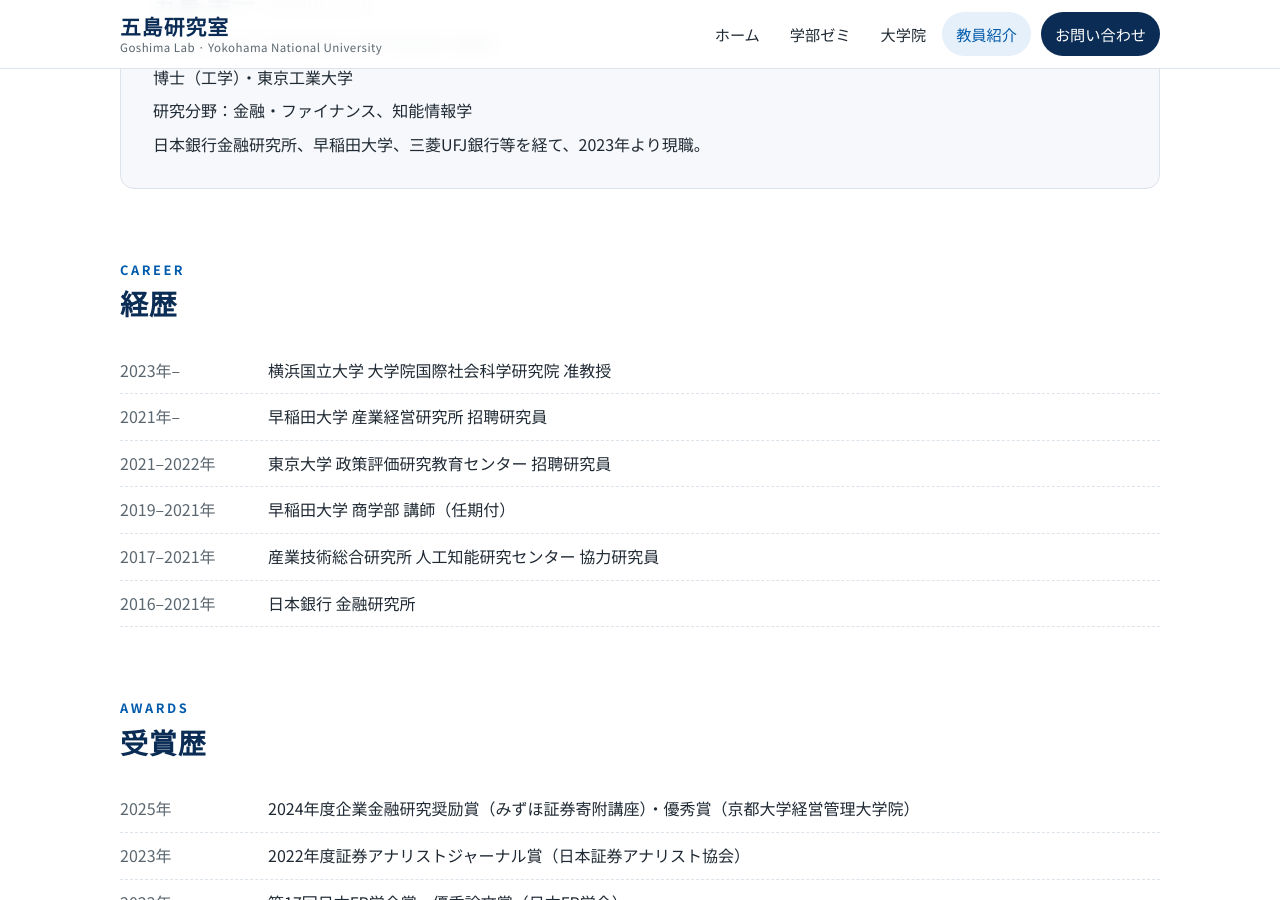
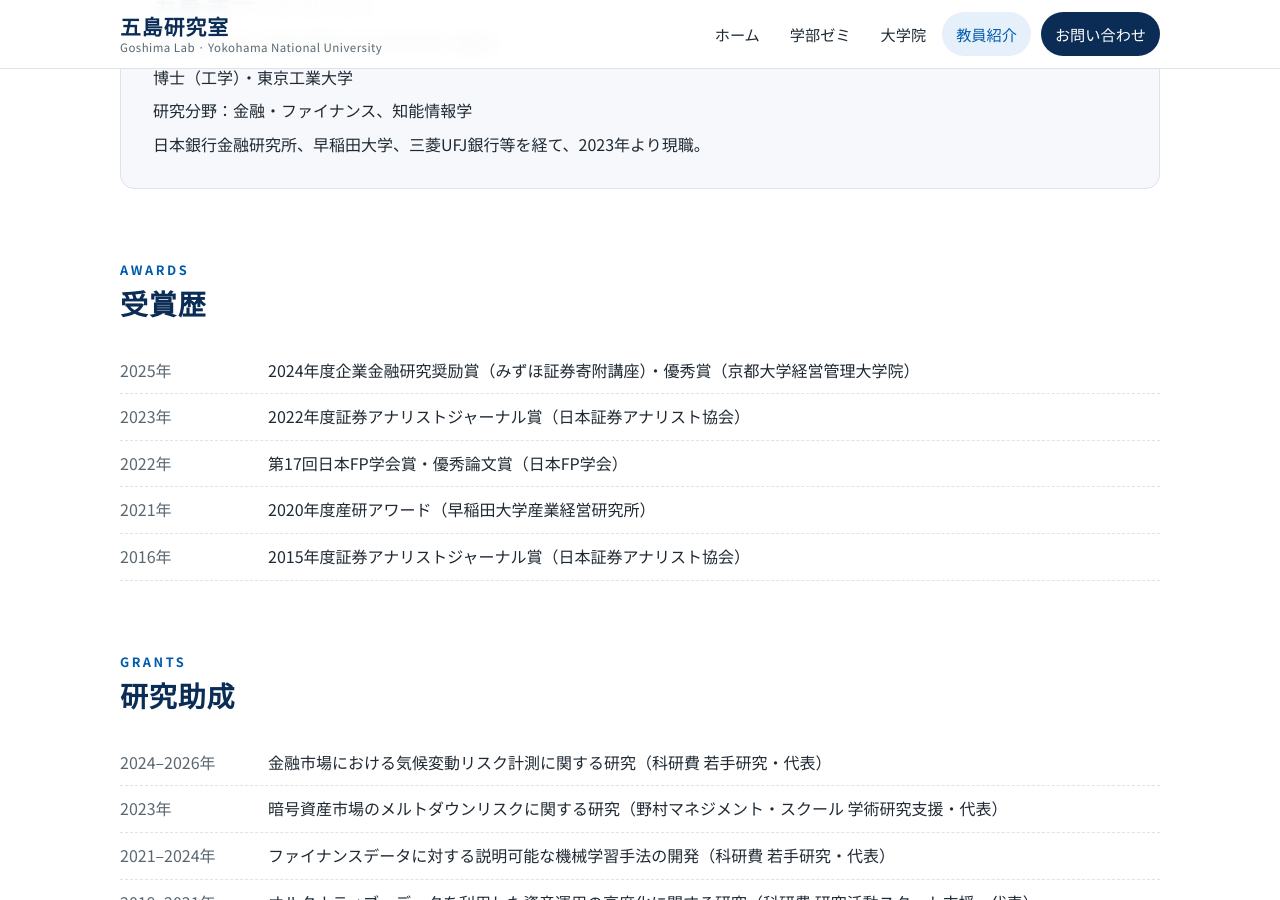
Before and after one commit to goshimalab/goshimalab-ynu-site, a Jekyll site: the page built from teacher.md, in a window 1280 px wide and 900 px high, scrolled down 335 px. Built offline with Jekyll 4.4.1, drawn with Linux system fonts in a browser that asks for light colours.

Commit message:
Remove career section from faculty page
Co-Authored-By: Claude Opus 5.5 <noreply@anthropic.com>

```diff
--- a/teacher.md
+++ b/teacher.md
@@ -12,17 +12,6 @@ description: 五島研究室の教員（五島圭一）の経歴・受賞歴・
   <p>研究分野：金融・ファイナンス、知能情報学</p>
   <p>日本銀行金融研究所、早稲田大学、三菱UFJ銀行等を経て、2023年より現職。</p>
 </div>
-
-<h2><span class="en">Career</span>経歴</h2>
-
-<ul class="award-list">
-  <li><span class="year">2023年–</span><span>横浜国立大学 大学院国際社会科学研究院 准教授</span></li>
-  <li><span class="year">2021年–</span><span>早稲田大学 産業経営研究所 招聘研究員</span></li>
-  <li><span class="year">2021–2022年</span><span>東京大学 政策評価研究教育センター 招聘研究員</span></li>
-  <li><span class="year">2019–2021年</span><span>早稲田大学 商学部 講師（任期付）</span></li>
-  <li><span class="year">2017–2021年</span><span>産業技術総合研究所 人工知能研究センター 協力研究員</span></li>
-  <li><span class="year">2016–2021年</span><span>日本銀行 金融研究所</span></li>
-</ul>
 
 <h2><span class="en">Awards</span>受賞歴</h2>
 
```
